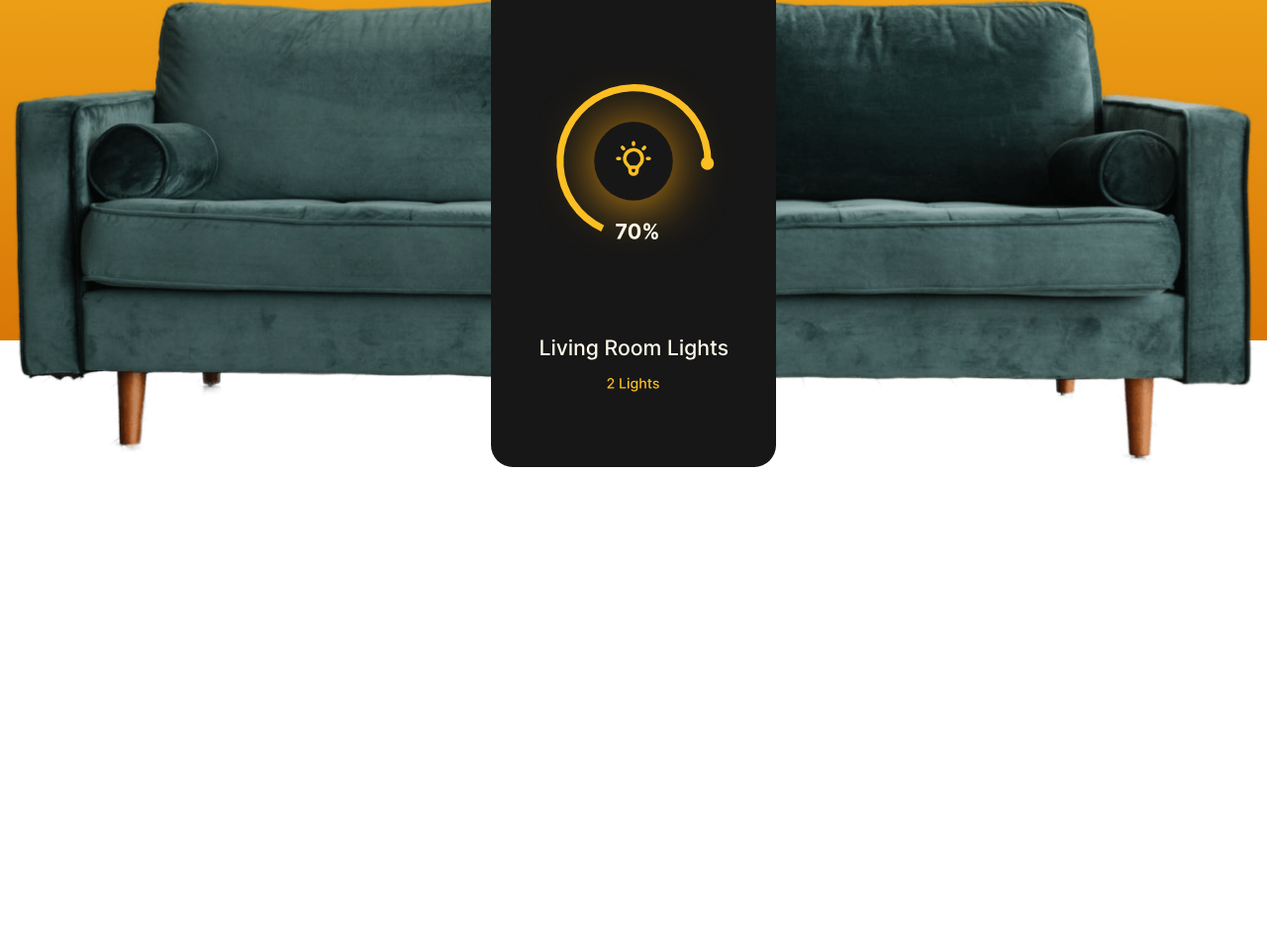
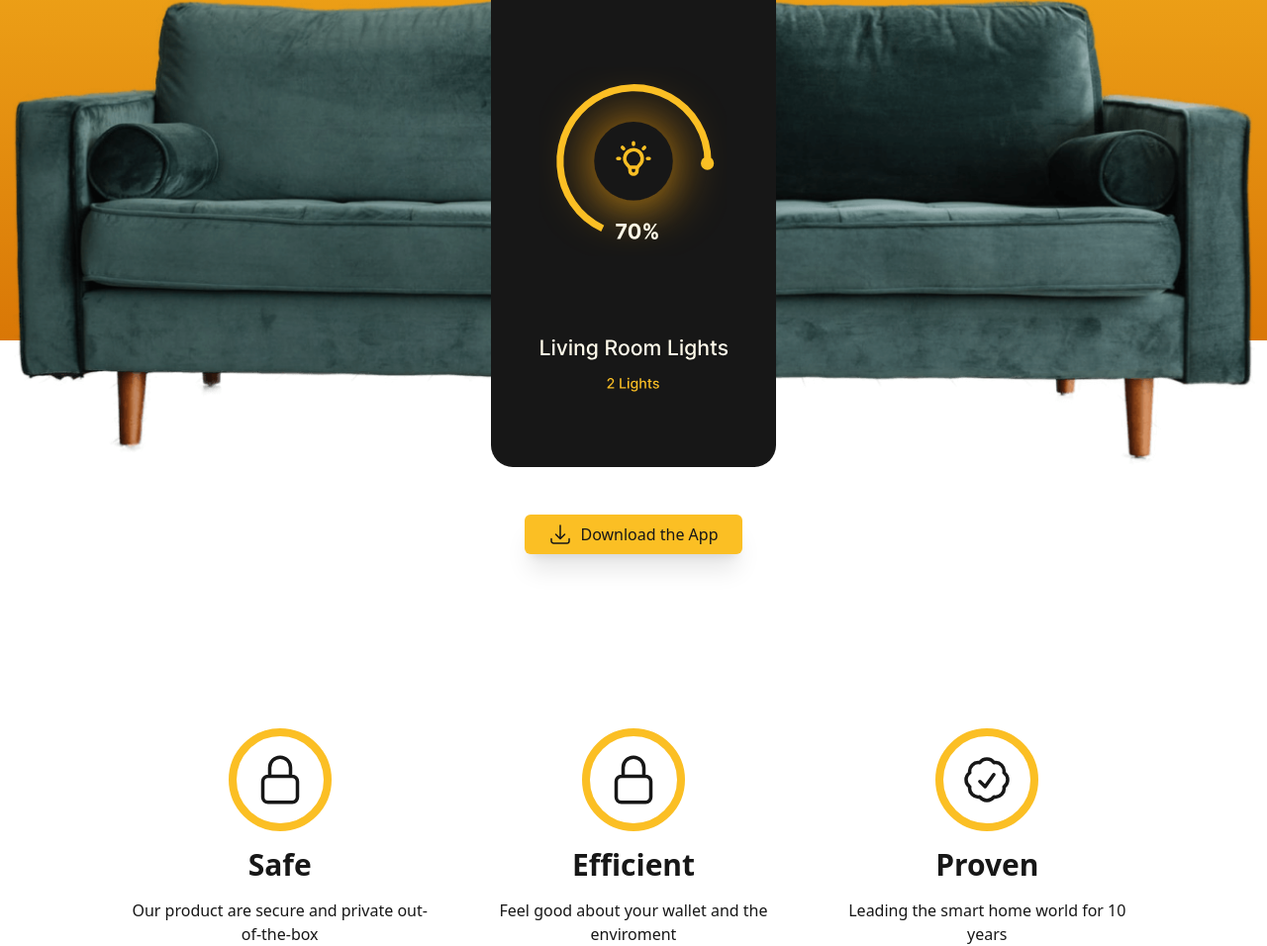
Before and after one commit to msohaaib/SmartHome-Tailwind, a website built with Vite: page index.html in a window 1280 px wide. Shown: the part 412-1368 px from the top of the page at 99% size. Before the commit the page ends 884 px from the top, so only its background shows below. Built offline with nearby package versions, Linux system fonts and the light colour scheme.

```diff
--- a/index.html
+++ b/index.html
@@ -42,7 +42,50 @@
       <img src="./assets/app.svg" class="row-start-1 row-end-2 col-start-1 col-end-2  mx-auto w-40 sm:w-52 md:w-64 lg:w-72" alt="app">
     </div>
   </header>
-  <main class="grid gap-12">
+  <main class="grid gap-12 sm:gap-16 md:gap-24 lg:gap-32 px-8 overflow-hidden">
+    <a href="#" class="py-2 px-6 bg-amber-400 dark:text-neutral-900 mx-auto my-12 flex gap-2 shadow-xl hover:shadow-none transition-shadow focus:outline-none focus-visible:ring-4 ring-neutral-900 rounded-md ring-offset-4 ring-offset-white dark:ring-amber-400 dark:ring-offset-neutral-900">
+      <svg xmlns="http://www.w3.org/2000/svg" fill="none" viewBox="0 0 24 24" stroke-width="1.5" stroke="currentColor" class="size-6">
+        <path stroke-linecap="round" stroke-linejoin="round" d="M3 16.5v2.25A2.25 2.25 0 0 0 5.25 21h13.5A2.25 2.25 0 0 0 21 18.75V16.5M16.5 12 12 16.5m0 0L7.5 12m4.5 4.5V3" />
+      </svg>
+      <span>Download the App</span>
+    </a>
+
+    <section aria-labelledby="qualities" class="realative">
+      <!-- <img src="assets/dots.svg" aria-hidden="true" class="hidden lg:block absolute top-1/2 -translate-y-1/2 -left-24 xl:-left-7" alt="dots">
+      <img src="assets/dots.svg" aria-hidden="true" class="hidden lg:block absolute top-1/2 -translate-y-1/2 -right-24 xl:-right-7" alt="dots"> -->
+      <h2 id="qualities" class="sr-only">Our Qualities</h2>
+      <div class="container mx-auto max-w-5xl flex gap-12 flex-wrap items-start justify-center md:justify-between">
+        <div class="grid gap-4 justify-items-center text-center md:flex-1">
+          <div class="rounded-full border-8 border-amber-400 p-4 ">
+            <svg xmlns="http://www.w3.org/2000/svg" fill="none" viewBox="0 0 24 24" stroke-width="1.5" stroke="currentColor" class="h-14 w-14">
+              <path stroke-linecap="round" stroke-linejoin="round" d="M16.5 10.5V6.75a4.5 4.5 0 1 0-9 0v3.75m-.75 11.25h10.5a2.25 2.25 0 0 0 2.25-2.25v-6.75a2.25 2.25 0 0 0-2.25-2.25H6.75a2.25 2.25 0 0 0-2.25 2.25v6.75a2.25 2.25 0 0 0 2.25 2.25Z" />
+            </svg>
+          </div>
+          <h3 class="text-3xl font-bold">Safe</h3>
+          <p>Our product are secure and private out-of-the-box</p>
+        </div>
+        <div class="grid gap-4 justify-items-center text-center md:flex-1">
+          <div class="rounded-full border-8 border-amber-400 p-4 ">
+            <svg xmlns="http://www.w3.org/2000/svg" fill="none" viewBox="0 0 24 24" stroke-width="1.5" stroke="currentColor" class="h-14 w-14">
+              <path stroke-linecap="round" stroke-linejoin="round" d="M16.5 10.5V6.75a4.5 4.5 0 1 0-9 0v3.75m-.75 11.25h10.5a2.25 2.25 0 0 0 2.25-2.25v-6.75a2.25 2.25 0 0 0-2.25-2.25H6.75a2.25 2.25 0 0 0-2.25 2.25v6.75a2.25 2.25 0 0 0 2.25 2.25Z" />
+            </svg>
+          </div>
+          <h3 class="text-3xl font-bold">Efficient</h3>
+          <p>Feel good about your wallet and the enviroment</p>
+        </div>
+        <div class="grid gap-4 justify-items-center text-center md:flex-1">
+          <div class="rounded-full border-8 border-amber-400 p-4 ">
+            <svg xmlns="http://www.w3.org/2000/svg" fill="none" viewBox="0 0 24 24" stroke-width="1.5" stroke="currentColor" class="h-14 w-14">
+              <path stroke-linecap="round" stroke-linejoin="round" d="M9 12.75 11.25 15 15 9.75M21 12c0 1.268-.63 2.39-1.593 3.068a3.745 3.745 0 0 1-1.043 3.296 3.745 3.745 0 0 1-3.296 1.043A3.745 3.745 0 0 1 12 21c-1.268 0-2.39-.63-3.068-1.593a3.746 3.746 0 0 1-3.296-1.043 3.745 3.745 0 0 1-1.043-3.296A3.745 3.745 0 0 1 3 12c0-1.268.63-2.39 1.593-3.068a3.745 3.745 0 0 1 1.043-3.296 3.746 3.746 0 0 1 3.296-1.043A3.746 3.746 0 0 1 12 3c1.268 0 2.39.63 3.068 1.593a3.746 3.746 0 0 1 3.296 1.043 3.746 3.746 0 0 1 1.043 3.296A3.745 3.745 0 0 1 21 12Z" />
+            </svg>
+
+
+          </div>
+          <h3 class="text-3xl font-bold">Proven</h3>
+          <p>Leading the smart home world for 10 years</p>
+        </div>
+      </div>
+    </section>
 
   </main>
 
```
